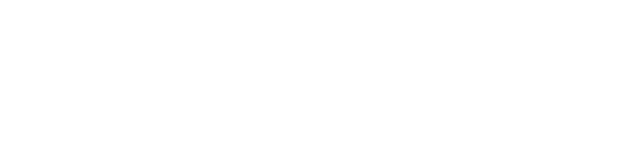
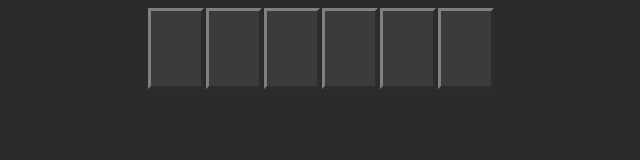
Before and after one commit to BobDT84/fun, a plain HTML site: page index.html in a window 1280 px wide. Shown: the whole page, without its empty margins (319-959 px from the left). Drawn offline with Linux system fonts and the light colour scheme.

Commit message:
Setting up the css and getting an idea of how I will set the game board

```diff
--- a/index.html
+++ b/index.html
@@ -11,7 +11,15 @@
     <div id="header">
 
     </div>
-    <div id="game-blocks">
+    <div id="game">
+        <div id="round1" class="round">
+            <div class="letter-block"></div>
+            <div class="letter-block"></div>
+            <div class="letter-block"></div>
+            <div class="letter-block"></div>
+            <div class="letter-block"></div>
+            <div class="letter-block"></div>
+        </div>
 
     </div>
     <div id="keyboard">
--- a/style.css
+++ b/style.css
@@ -0,0 +1,17 @@
+body {
+    background-color: #2B2B2B;
+}
+
+.letter-block {
+    background-color: #3B3B3B;
+    width: 50px;
+    height: 75px;
+    border: grey;
+    border-style: outset;
+}
+
+.round {
+    display: flex;
+    justify-content: center;
+    gap: 2px;
+}
```
